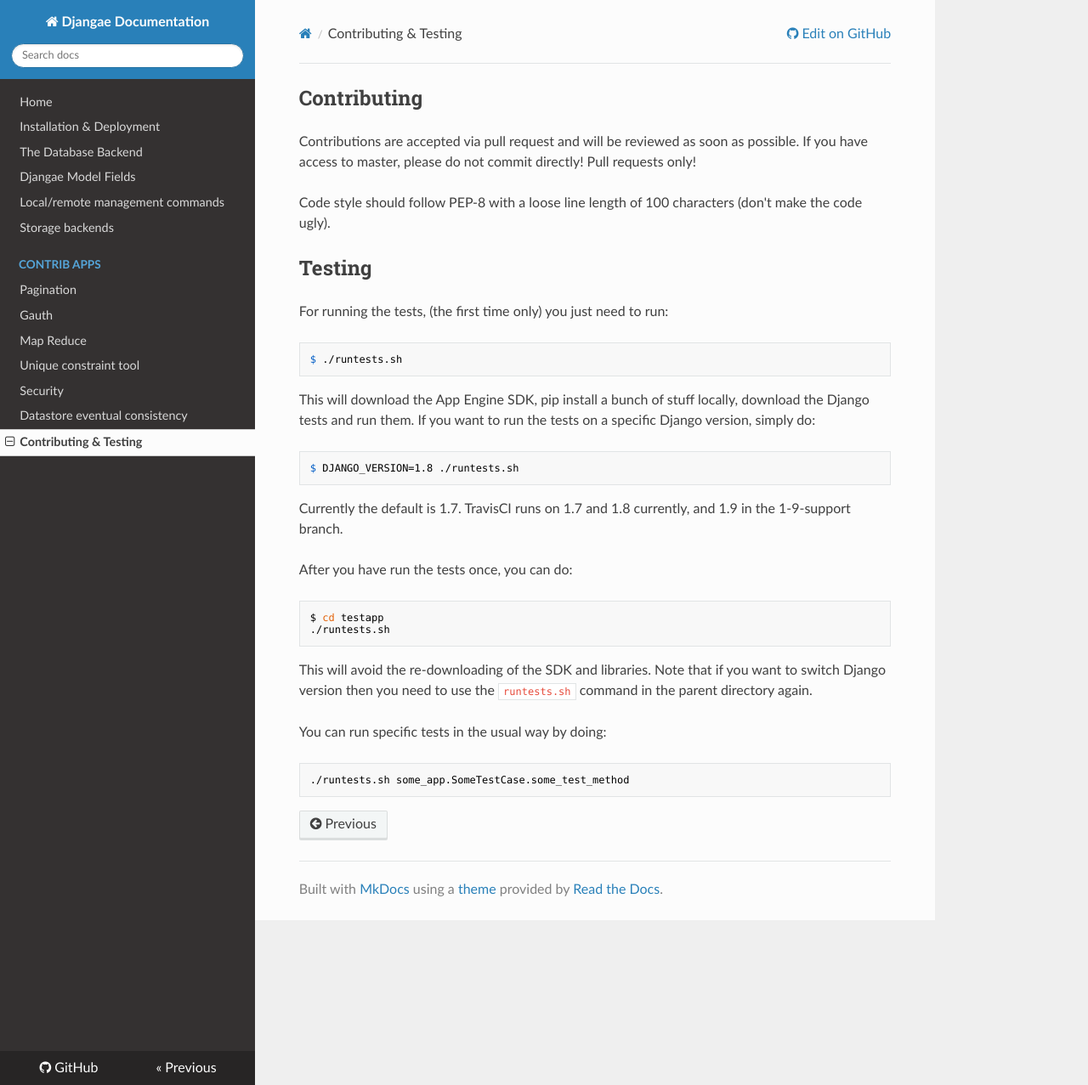
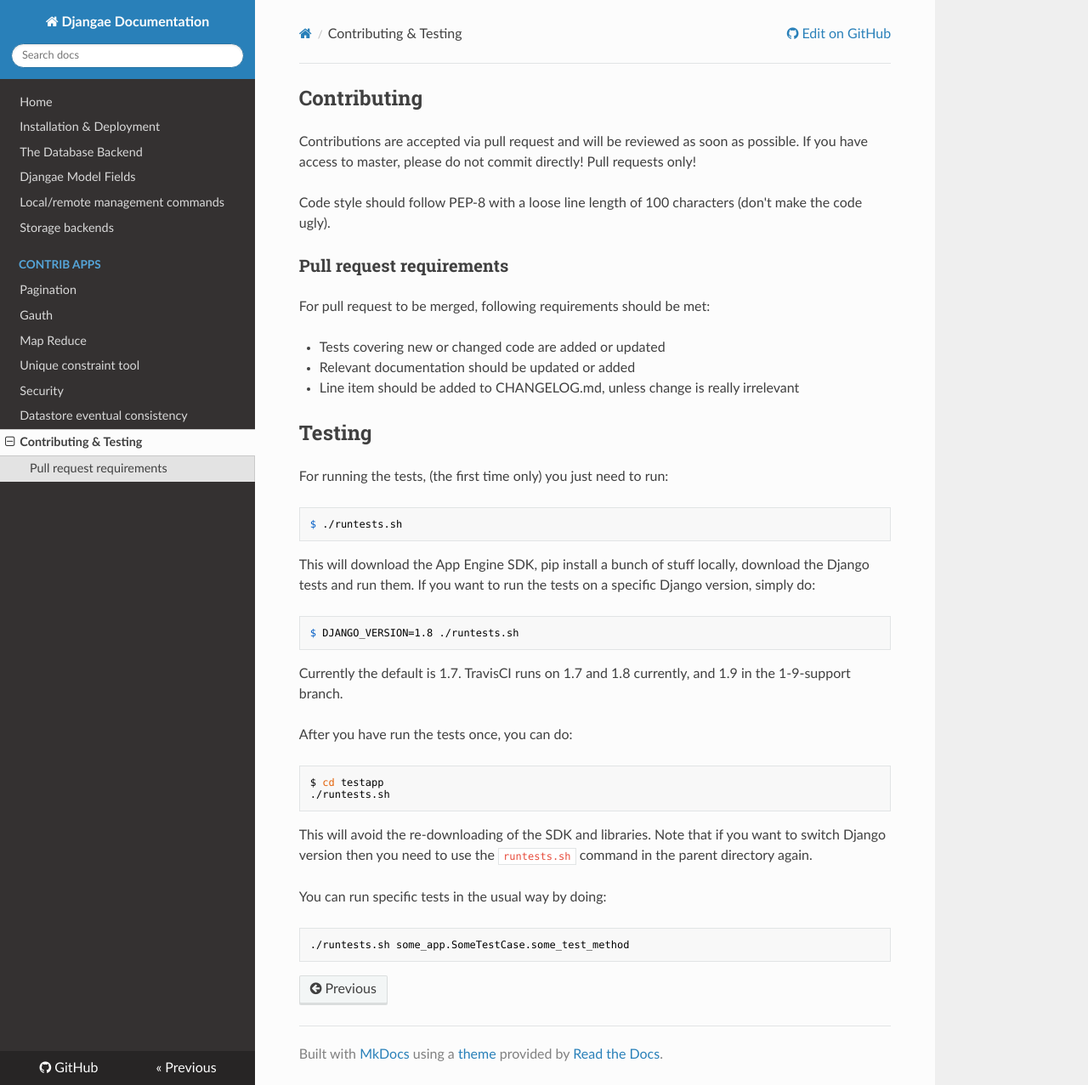
Before and after one commit to wittfabian/djangae, an MkDocs documentation site: the page built from docs/contributing.md, in a window 1280 px wide and 1277 px high. Shown: the whole window at 85% size. Built offline with MkDocs 1.6.1, drawn with Linux system fonts in a browser that asks for light colours; nearby versions of some CDN libraries; old or Windows-style settings are respelled for this version of MkDocs.

Commit message:
Added Changelog file and PR requirements in docs

```diff
--- a/docs/contributing.md
+++ b/docs/contributing.md
@@ -3,6 +3,14 @@
 Contributions are accepted via pull request and will be reviewed as soon as possible. If you have access to master, please do not commit directly! Pull requests only!
 
 Code style should follow PEP-8 with a loose line length of 100 characters (don't make the code ugly).
+
+### Pull request requirements
+
+For pull request to be merged, following requirements should be met:
+
+- Tests covering new or changed code are added or updated
+- Relevant documentation should be updated or added
+- Line item should be added to CHANGELOG.md, unless change is really irrelevant
 
 ## Testing
 
```
Also changed, not shown: CHANGELOG.md (added, +37 -0 lines).
